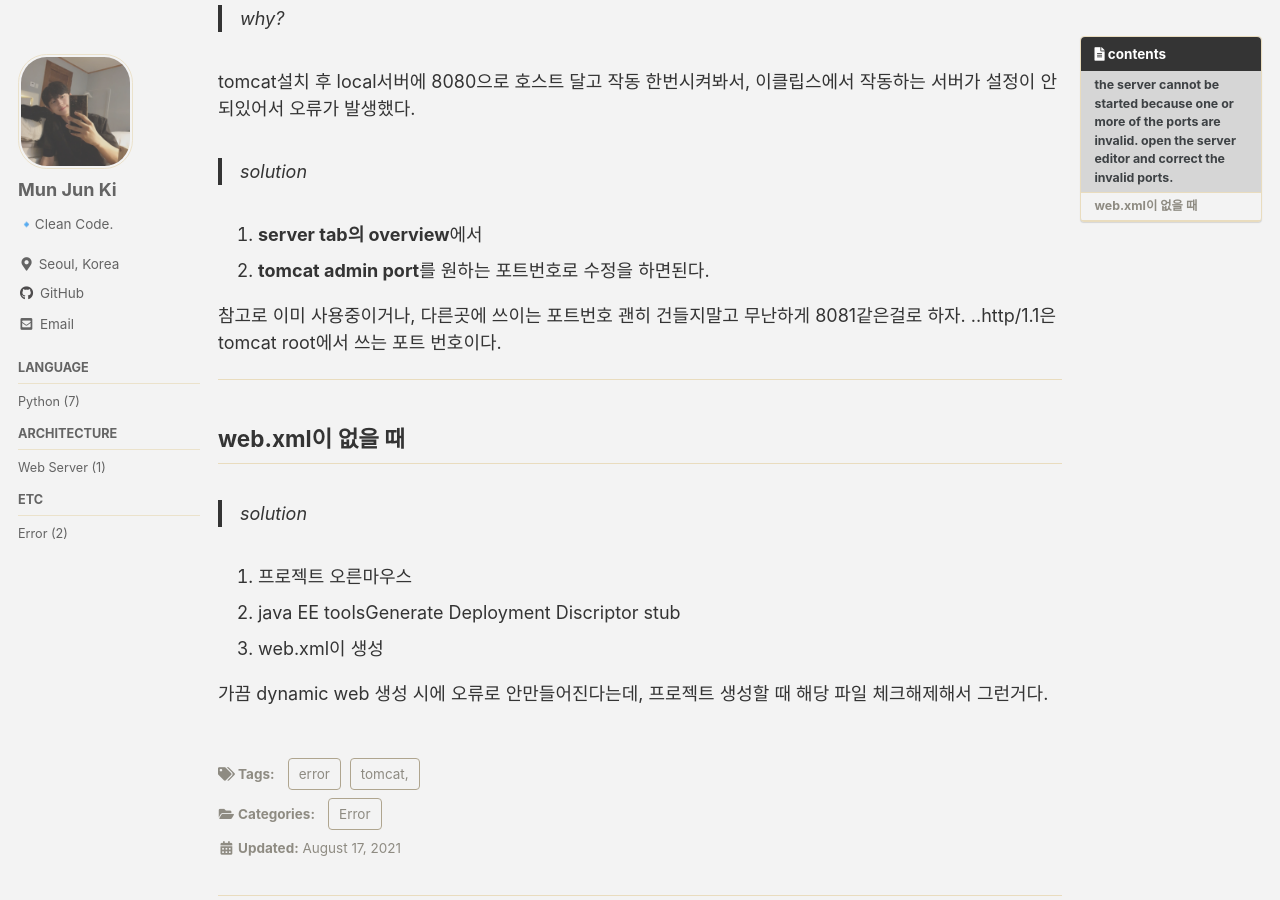
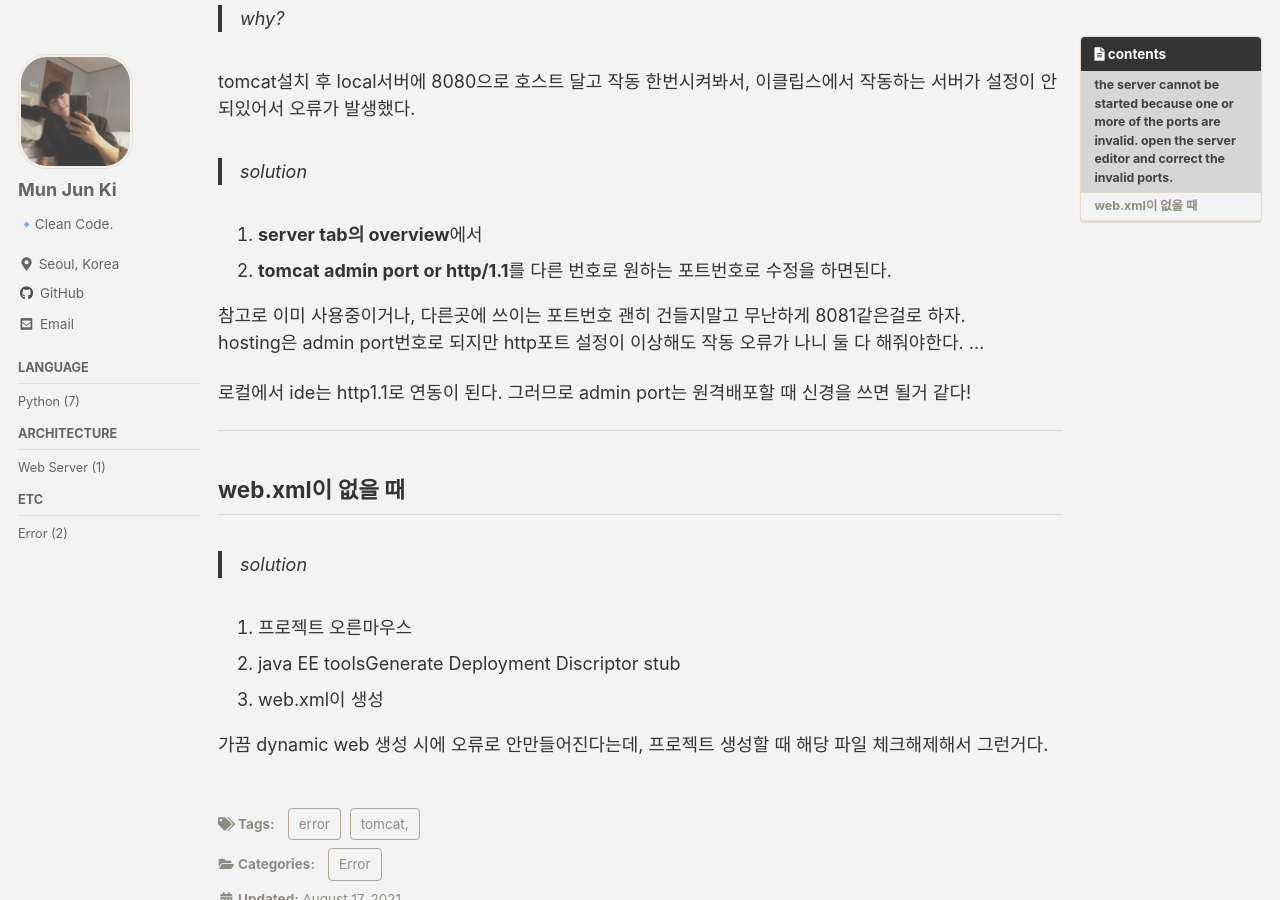
Before and after one commit to moo-on/moo-on.github.io, a Jekyll site: the page built from _posts/2021-08-17-Error-tomcat.md, in a window 1280 px wide and 900 px high, scrolled down 345 px. Built offline with Jekyll 4.4.1, drawn with Linux system fonts in a browser that asks for light colours; cached includes are drawn as plain includes; some web fonts are replaced; comment, search, counter and statistics services are not loaded.

Commit message:
change tomcat-error post

```diff
--- a/_posts/2021-08-17-Error-tomcat.md
+++ b/_posts/2021-08-17-Error-tomcat.md
@@ -25,10 +25,13 @@
 >solution
 
 1. **server tab의 overview**에서
-2. **tomcat admin port**를 원하는 포트번호로 수정을 하면된다.
+2. **tomcat admin port or http/1.1**를 다른 번호로 원하는 포트번호로 수정을 하면된다.
 
 참고로 이미 사용중이거나, 다른곳에 쓰이는 포트번호 괜히 건들지말고 무난하게 8081같은걸로 하자.
-..http/1.1은 tomcat root에서 쓰는 포트 번호이다.
+hosting은 admin port번호로 되지만 http포트 설정이 이상해도 작동 오류가 나니 둘 다 해줘야한다.
+...
+
+로컬에서 ide는 http1.1로 연동이 된다. 그러므로 admin port는 원격배포할 때 신경을 쓰면 될거 같다!
 
 ---
 ## web.xml이 없을 때
```
